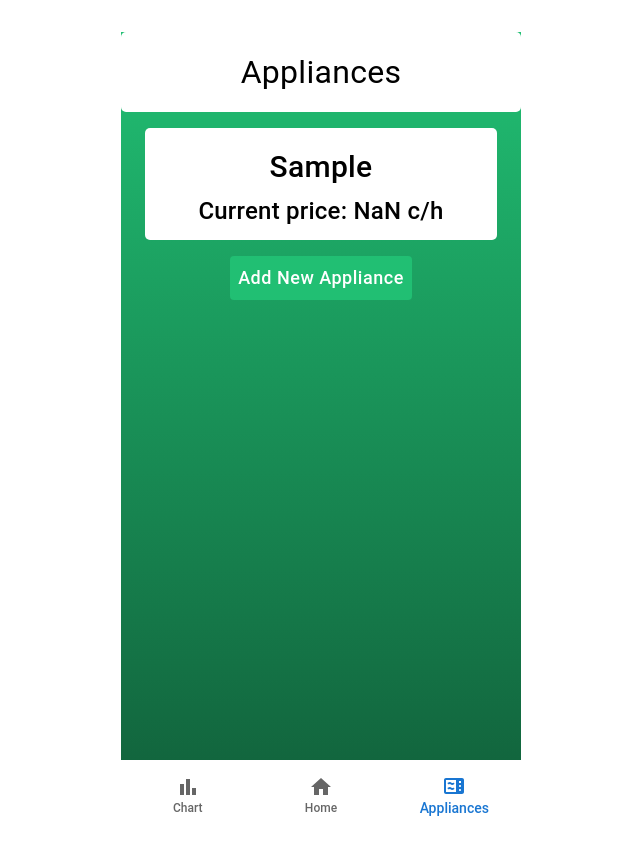
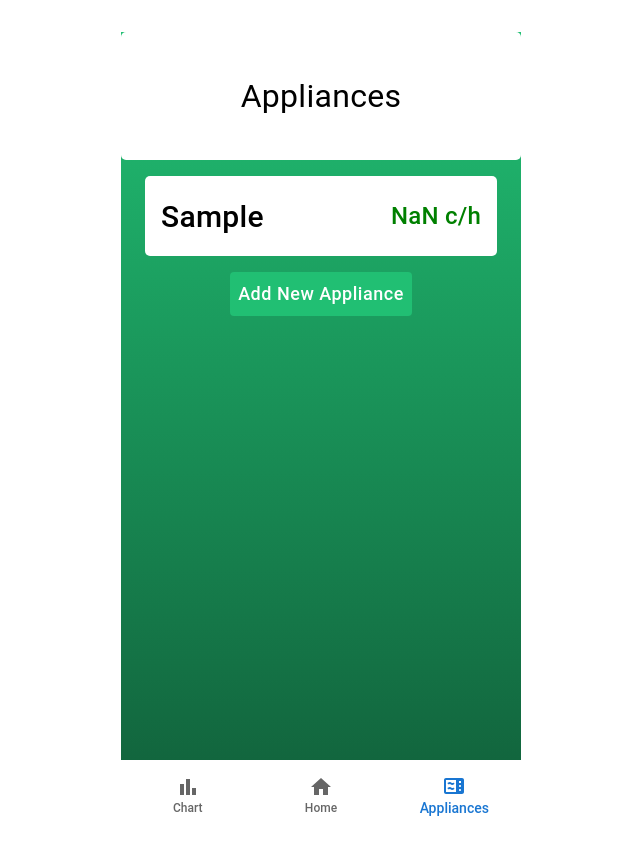
Before and after one commit to LeeviLautanen/PricePulseApp, a React (Vite) app: page /add-appliance in a window 1280 px wide. Both pictures are taken after typing "Sample", "Sample", "Sample" into the empty fields and a click on the button "Save ✓". Shown: the top 854 px of the page, without its empty margins (319-959 px from the left). Built offline with nearby package versions, Linux system fonts and the light colour scheme; no server answers.

Commit message:
Final commit

```diff
--- a/src/components/AddAppliance.jsx
+++ b/src/components/AddAppliance.jsx
@@ -49,7 +49,7 @@ const AddAppliance = ({ onAddAppliance }) => {
             fontSize: "2rem",
           }}
         >
-          Add Appliance
+          Add New Appliance
         </Typography>
       </Box>
       <Container>
--- a/src/components/AppliancesPage.jsx
+++ b/src/components/AppliancesPage.jsx
@@ -62,7 +62,7 @@ const AppliancesPage = () => {
           >
             <Box
               sx={{
-                height: "5rem",
+                height: "8rem",
                 display: "flex",
                 alignItems: "center",
                 justifyContent: "center",
@@ -83,6 +83,7 @@ const AppliancesPage = () => {
             <Container>
               {appliances.map((appliance, index) => {
                 const rate = (appliance.electricity * currentPrice).toFixed(2);
+                const rateColor = rate > appliance.idealPrice ? "red" : "green";
                 return (
                   <Box
                     key={index}
@@ -92,10 +93,9 @@ const AppliancesPage = () => {
                       padding: "1rem",
                       marginBottom: "1rem",
                       display: "flex",
-                      flexDirection: "column",
-                      gap: "0.25rem",
-                      height: "5rem",
-
+                      justifyContent: "space-between",
+                      alignItems: "center",
+                      height: "3rem",
                     }}
                   >
                     <Typography
@@ -108,11 +108,14 @@ const AppliancesPage = () => {
                       {appliance.applianceName}
                     </Typography>
                     <Typography
-                    sx={{
-                      fontSize: 24,
-                      fontWeight: 500,
-                      color: "black",
-                    }}>Current price: {rate} c/h</Typography>
+                      sx={{
+                        fontSize: 24,
+                        fontWeight: 500,
+                        color: rateColor,
+                      }}
+                    >
+                      {rate} c/h
+                    </Typography>
                   </Box>
                 );
               })}
--- a/src/components/PriceChartPage.jsx
+++ b/src/components/PriceChartPage.jsx
@@ -156,7 +156,7 @@ const PriceChartPage = () => {
     >
       <Box
         sx={{
-          height: "5rem",
+          height: "8rem",
           display: "flex",
           alignItems: "center",
           justifyContent: "center",
```
